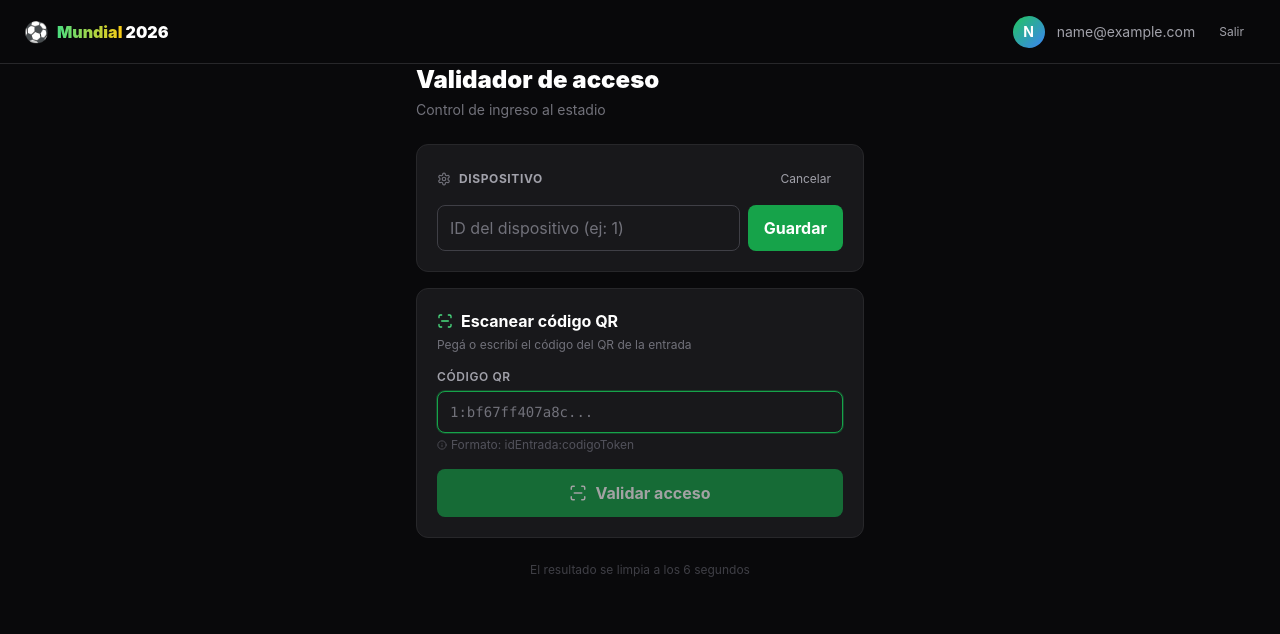
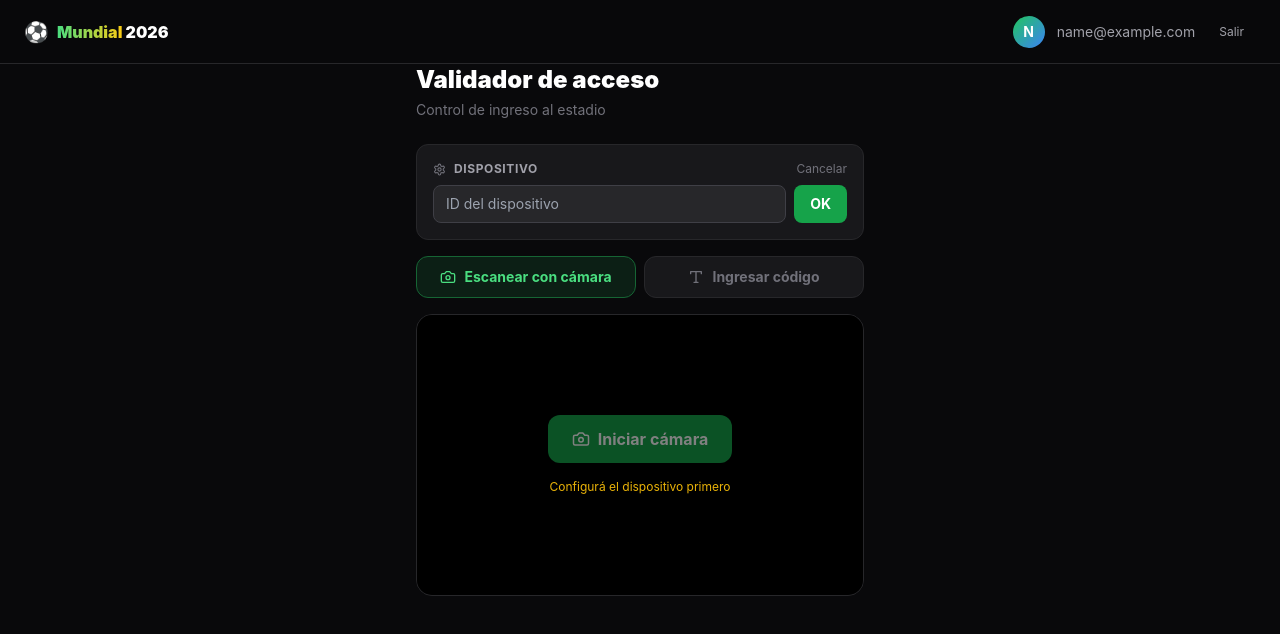
Before and after one commit to valentinhernandez1/ticketing-mundial-2026, a React (Vite) app in the folder frontend/: page /validador in a window 1280 px wide. Shown: the top 634 px of the page. Built offline with nearby package versions, Linux system fonts and the light colour scheme; sample sign-in values are in the browser's storage.

Commit message:
agrego panel del admin y validador con camara qr
panel de administrador: estadios, eventos, dispositivos,
asignacion de funcionarios a sectores y reportes estadisticos

validador: dos modos - camara con html5-qrcode o ingresar
el codigo a mano como fallback. resultado grande en pantalla

```diff
--- a/frontend/src/pages/admin/AdminEstadios.jsx
+++ b/frontend/src/pages/admin/AdminEstadios.jsx
@@ -39,7 +39,7 @@ export default function AdminEstadios() {
       const r = await api.get('/consulta/catalogos')
       setCatalogos(r.data)
     } catch (err) {
-      setError(err.response?.data?.message || err.response?.data || 'Error al crear estadio')
+      setError(err.response?.data?.detalle || err.response?.data?.message || 'Error al crear estadio')
     } finally {
       setCreandoEstadio(false)
     }
@@ -57,7 +57,7 @@ export default function AdminEstadios() {
       setSuccess('Sector agregado exitosamente')
       setSectorForm({ idEstadio: '', nombreSector: 'A', capacidad: '', precio: '' })
     } catch (err) {
-      setError(err.response?.data?.message || err.response?.data || 'Error al crear sector')
+      setError(err.response?.data?.detalle || err.response?.data?.message || 'Error al crear sector')
     } finally {
       setCreandoSector(false)
     }
@@ -121,7 +121,7 @@ export default function AdminEstadios() {
                 required
               >
                 <option value="">Seleccioná un país...</option>
-                {(catalogos.paises || []).map(p => (
+                {(catalogos.paisesSede || []).map(p => (
                   <option key={p.id ?? p.idPais} value={p.id ?? p.idPais}>{p.nombre}</option>
                 ))}
               </select>
--- a/frontend/src/pages/validador/Validador.jsx
+++ b/frontend/src/pages/validador/Validador.jsx
@@ -1,6 +1,7 @@
-import { useState, useEffect } from 'react'
+import { useState, useEffect, useRef } from 'react'
+import { Html5Qrcode } from 'html5-qrcode'
 import api from '../../api/client'
-import { ScanLine, CheckCircle, XCircle, Settings, Info } from 'lucide-react'
+import { ScanLine, CheckCircle, XCircle, Settings, Camera, CameraOff, Type } from 'lucide-react'
 
 const DEVICE_KEY = 'validador_device_id'
 
@@ -11,6 +12,11 @@ export default function Validador() {
   const [detalle, setDetalle] = useState('')
   const [validando, setValidando] = useState(false)
   const [showDeviceEdit, setShowDeviceEdit] = useState(!localStorage.getItem(DEVICE_KEY))
+  const [modo, setModo] = useState('camara') // 'camara' | 'manual'
+  const [escaneando, setEscaneando] = useState(false)
+  const [errorCamara, setErrorCamara] = useState('')
+  const scannerRef = useRef(null)
+  const html5QrRef = useRef(null)
 
   const saveDevice = () => {
     if (deviceId.trim()) {
@@ -19,21 +25,62 @@ export default function Validador() {
     }
   }
 
-  const validar = async (e) => {
-    e.preventDefault()
-    if (!deviceId) { setDetalle('Configurá el ID del dispositivo primero'); return }
-    if (!codigoQr.trim()) return
+  const iniciarCamara = async () => {
+    setErrorCamara('')
+    try {
+      const html5Qr = new Html5Qrcode('qr-reader')
+      html5QrRef.current = html5Qr
+      setEscaneando(true)
+      await html5Qr.start(
+        { facingMode: 'environment' },
+        { fps: 10, qrbox: { width: 250, height: 250 } },
+        async (decodedText) => {
+          await detenerCamara()
+          await procesarCodigo(decodedText)
+        },
+        () => {} // errores de frame, los ignoro
+      )
+    } catch (err) {
+      setEscaneando(false)
+      setErrorCamara('No se pudo acceder a la cámara. Usá el modo manual.')
+      setModo('manual')
+    }
+  }
+
+  const detenerCamara = async () => {
+    if (html5QrRef.current) {
+      try { await html5QrRef.current.stop() } catch {}
+      html5QrRef.current = null
+    }
+    setEscaneando(false)
+  }
+
+  // limpio la cámara al desmontar
+  useEffect(() => {
+    return () => { detenerCamara() }
+  }, [])
+
+  // cuando cambio a modo manual detengo la cámara
+  useEffect(() => {
+    if (modo === 'manual') detenerCamara()
+  }, [modo])
+
+  const procesarCodigo = async (codigo) => {
+    if (!deviceId) {
+      setResultado('RECHAZADO')
+      setDetalle('Configurá el ID del dispositivo primero')
+      return
+    }
     setValidando(true)
     setResultado(null)
     setDetalle('')
     try {
       const { data } = await api.post('/validaciones', {
-        codigoQr: codigoQr.trim(),
+        codigoQr: codigo.trim(),
         idDispositivo: parseInt(deviceId),
       })
       setResultado(data.resultado === 'ACEPTADO' ? 'ACEPTADO' : 'RECHAZADO')
       setDetalle(data.mensaje || '')
-      setCodigoQr('')
     } catch (err) {
       setResultado('RECHAZADO')
       setDetalle(err.response?.data?.detalle || err.response?.data?.message || 'Error al validar')
@@ -42,9 +89,21 @@ export default function Validador() {
     }
   }
 
+  const validarManual = async (e) => {
+    e.preventDefault()
+    if (!codigoQr.trim()) return
+    await procesarCodigo(codigoQr)
+    setCodigoQr('')
+  }
+
+  // auto-limpiar resultado y reiniciar cámara
   useEffect(() => {
     if (!resultado) return
-    const t = setTimeout(() => { setResultado(null); setDetalle('') }, 6000)
+    const t = setTimeout(() => {
+      setResultado(null)
+      setDetalle('')
+      if (modo === 'camara' && !escaneando) iniciarCamara()
+    }, 5000)
     return () => clearTimeout(t)
   }, [resultado])
 
@@ -56,13 +115,13 @@ export default function Validador() {
       </div>
 
       {/* Config dispositivo */}
-      <div className="card mb-4">
-        <div className="flex items-center justify-between mb-3">
+      <div className="bg-zinc-900 border border-zinc-800 rounded-xl p-4 mb-4">
+        <div className="flex items-center justify-between mb-2">
           <div className="flex items-center gap-2">
-            <Settings size={14} className="text-zinc-500" />
+            <Settings size={13} className="text-zinc-500" />
             <span className="text-xs font-bold text-zinc-400 uppercase tracking-wider">Dispositivo</span>
           </div>
-          <button onClick={() => setShowDeviceEdit(v => !v)} className="btn-ghost text-xs">
+          <button onClick={() => setShowDeviceEdit(v => !v)} className="text-xs text-zinc-500 hover:text-zinc-300">
             {showDeviceEdit ? 'Cancelar' : 'Editar'}
           </button>
         </div>
@@ -70,23 +129,51 @@ export default function Validador() {
           <div className="flex gap-2">
             <input
               type="number"
-              className="input-field flex-1"
+              className="flex-1 bg-zinc-800 border border-zinc-700 rounded-lg px-3 py-2 text-white text-sm focus:outline-none focus:border-green-500"
               value={deviceId}
               onChange={e => setDeviceId(e.target.value)}
-              placeholder="ID del dispositivo (ej: 1)"
+              placeholder="ID del dispositivo"
             />
-            <button onClick={saveDevice} className="btn-primary px-4">Guardar</button>
+            <button onClick={saveDevice} className="bg-green-600 hover:bg-green-500 text-white font-bold px-4 py-2 rounded-lg text-sm transition-all">
+              OK
+            </button>
           </div>
         ) : (
-          <p className="text-zinc-300 font-mono text-sm">
-            Dispositivo #{deviceId || <span className="text-red-400">sin configurar</span>}
+          <p className={`font-mono text-sm ${deviceId ? 'text-green-400' : 'text-red-400'}`}>
+            {deviceId ? `Dispositivo #${deviceId}` : 'Sin configurar'}
           </p>
         )}
       </div>
 
+      {/* Selector de modo */}
+      <div className="flex gap-2 mb-4">
+        <button
+          onClick={() => setModo('camara')}
+          className={`flex-1 flex items-center justify-center gap-2 py-2.5 rounded-xl text-sm font-bold border transition-all ${
+            modo === 'camara'
+              ? 'bg-green-900/30 border-green-800 text-green-400'
+              : 'bg-zinc-900 border-zinc-800 text-zinc-500 hover:border-zinc-600'
+          }`}
+        >
+          <Camera size={16} />
+          Escanear con cámara
+        </button>
+        <button
+          onClick={() => setModo('manual')}
+          className={`flex-1 flex items-center justify-center gap-2 py-2.5 rounded-xl text-sm font-bold border transition-all ${
+            modo === 'manual'
+              ? 'bg-green-900/30 border-green-800 text-green-400'
+              : 'bg-zinc-900 border-zinc-800 text-zinc-500 hover:border-zinc-600'
+          }`}
+        >
+          <Type size={16} />
+          Ingresar código
+        </button>
+      </div>
+
       {/* Resultado */}
       {resultado && (
-        <div className={`rounded-2xl border-2 p-8 text-center mb-6 ${
+        <div className={`rounded-2xl border-2 p-8 text-center mb-4 ${
           resultado === 'ACEPTADO'
             ? 'bg-green-950/50 border-green-500 shadow-lg shadow-green-900/30'
             : 'bg-red-950/50 border-red-500 shadow-lg shadow-red-900/30'
@@ -94,76 +181,99 @@ export default function Validador() {
           {resultado === 'ACEPTADO' ? (
             <>
               <CheckCircle size={56} className="text-green-400 mx-auto mb-3" strokeWidth={1.5} />
-              <p className="text-4xl font-black text-green-400" style={{ textShadow: '0 0 30px rgba(74,222,128,0.5)' }}>
-                ACEPTADO
-              </p>
+              <p className="text-4xl font-black text-green-400">ACEPTADO</p>
               <p className="text-zinc-400 text-sm mt-2">Ingreso registrado ✓</p>
             </>
           ) : (
             <>
               <XCircle size={56} className="text-red-400 mx-auto mb-3" strokeWidth={1.5} />
-              <p className="text-4xl font-black text-red-400" style={{ textShadow: '0 0 30px rgba(239,68,68,0.5)' }}>
-                RECHAZADO
-              </p>
+              <p className="text-4xl font-black text-red-400">RECHAZADO</p>
             </>
           )}
           {detalle && <p className="text-sm text-zinc-400 mt-2">{detalle}</p>}
+          <p className="text-xs text-zinc-600 mt-3">Se limpia en 5 segundos...</p>
         </div>
       )}
 
-      {/* Formulario */}
-      <div className="card">
-        <h2 className="text-base font-bold text-white mb-1 flex items-center gap-2">
-          <ScanLine size={16} className="text-green-400" />
-          Escanear código QR
+      {/* MODO CÁMARA */}
+      {modo === 'camara' && !resultado && (
+        <div className="bg-zinc-900 border border-zinc-800 rounded-2xl overflow-hidden">
+          {/* Área del scanner */}
+          <div className="relative bg-black" style={{ minHeight: 280 }}>
+            <div id="qr-reader" className="w-full" />
+            {!escaneando && (
+              <div className="absolute inset-0 flex flex-col items-center justify-center gap-4">
+                {errorCamara && (
+                  <p className="text-red-400 text-sm text-center px-4">{errorCamara}</p>
+                )}
+                <button
+                  onClick={iniciarCamara}
+                  disabled={!deviceId}
+                  className="bg-green-600 hover:bg-green-500 disabled:opacity-50 text-white font-bold px-6 py-3 rounded-xl flex items-center gap-2 transition-all"
+                >
+                  <Camera size={18} />
+                  Iniciar cámara
+                </button>
+                {!deviceId && <p className="text-xs text-yellow-500">Configurá el dispositivo primero</p>}
+              </div>
+            )}
+            {escaneando && (
+              <div className="absolute top-2 right-2">
+                <button
+                  onClick={detenerCamara}
+                  className="bg-zinc-800/80 backdrop-blur text-zinc-300 hover:text-white p-2 rounded-lg"
+                >
+                  <CameraOff size={16} />
+                </button>
+              </div>
+            )}
+          </div>
+          {escaneando && (
+            <div className="p-4 text-center">
+              <div className="flex items-center justify-center gap-2 text-green-400 text-sm font-medium">
+                <div className="w-2 h-2 bg-green-400 rounded-full animate-pulse" />
+                Esperando código QR...
+              </div>
+            </div>
+          )}
+        </div>
+      )}
+
+      {/* MODO MANUAL */}
+      {modo === 'manual' && !resultado && (
+        <div className="bg-zinc-900 border border-zinc-800 rounded-xl p-5">
+          <h2 className="text-sm font-bold text-white mb-3 flex items-center gap-2">
+            <ScanLine size={15} className="text-green-400" />
+            Ingresar código QR
           </h2>
-        <p className="text-xs text-zinc-500 mb-4">
-          Pegá o escribí el código del QR de la entrada
-        </p>
-
-        <form onSubmit={validar} className="flex flex-col gap-4">
+          <form onSubmit={validarManual} className="flex flex-col gap-3">
             <div>
-            <label className="text-xs font-semibold text-zinc-400 uppercase tracking-wider mb-1.5 block">
-              Código QR
-            </label>
               <input
                 type="text"
-              className="input-field font-mono text-sm"
+                className="w-full bg-zinc-800 border border-zinc-700 rounded-lg px-3 py-2.5 text-white font-mono text-sm focus:outline-none focus:border-green-500 focus:ring-1 focus:ring-green-500/30"
                 value={codigoQr}
                 onChange={e => setCodigoQr(e.target.value)}
                 placeholder="1:bf67ff407a8c..."
                 required
                 autoFocus
               />
-            <p className="text-xs text-zinc-600 mt-1 flex items-center gap-1">
-              <Info size={10} />
-              Formato: idEntrada:codigoToken
-            </p>
+              <p className="text-xs text-zinc-600 mt-1">Formato: idEntrada:codigoToken</p>
             </div>
-
             <button
               type="submit"
               disabled={validando || !deviceId || !codigoQr.trim()}
-            className="btn-primary w-full flex items-center justify-center gap-2 py-3 text-base font-bold disabled:opacity-60"
+              className="bg-green-600 hover:bg-green-500 disabled:opacity-60 text-white font-bold py-3 rounded-xl flex items-center justify-center gap-2 transition-all"
             >
               {validando ? (
-              <>
                 <div className="w-5 h-5 border-2 border-white/30 border-t-white rounded-full animate-spin" />
-                Validando...
-              </>
               ) : (
-              <>
                 <ScanLine size={18} />
-                Validar acceso
-              </>
               )}
+              Validar
             </button>
           </form>
         </div>
-
-      <p className="text-center text-xs text-zinc-700 mt-6">
-        El resultado se limpia a los 6 segundos
-      </p>
+      )}
     </div>
   )
 }
```
Also changed, not shown: frontend/src/pages/admin/AdminEventos.jsx (+5 -5 lines), frontend/src/pages/admin/AdminReportes.jsx (+17 -17 lines). Lines whose indentation alone changed are shown as unchanged.
